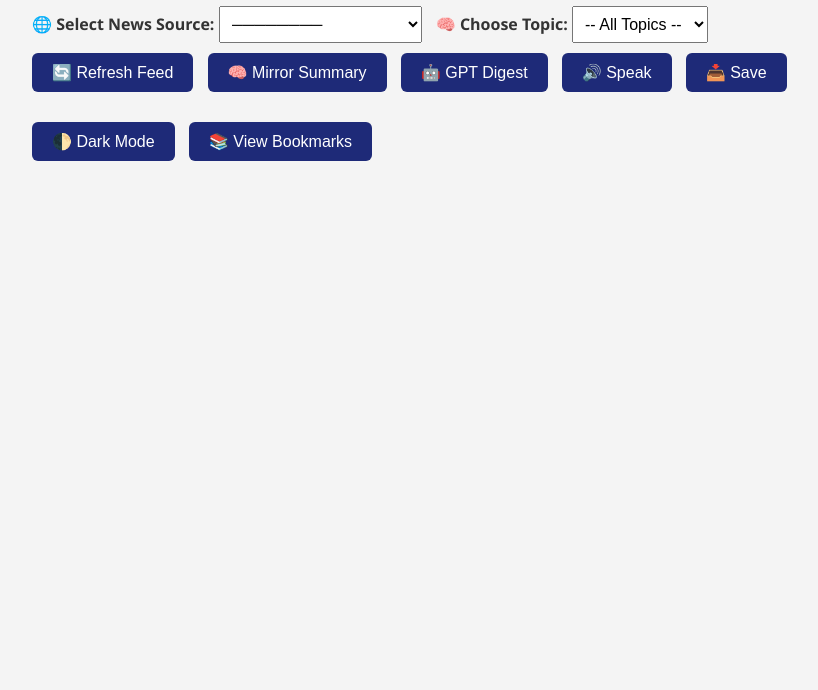
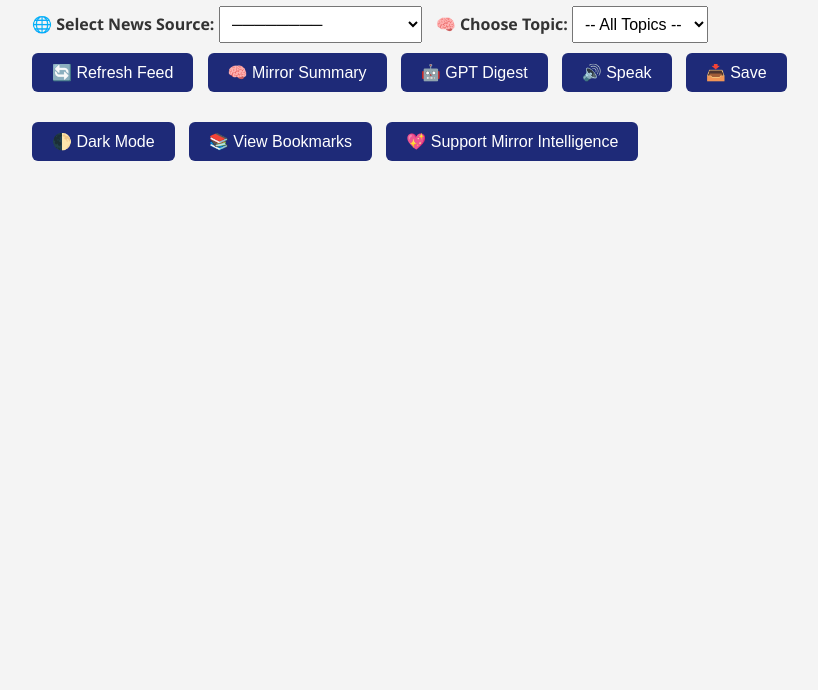
Before and after one commit to Healtime2025/Mirror-intelligence, a website: page index.html in a window 1280 px wide. Shown: the part 110-800 px from the top of the page, without its empty margins (208-1026 px from the left). Drawn offline with Linux system fonts and the light colour scheme.

Commit message:
Update index.html

```diff
--- a/index.html
+++ b/index.html
@@ -121,6 +121,8 @@
 <button onclick="saveToVisionFlow()">📥 Save</button>
 <button onclick="toggleDarkMode()">🌓 Dark Mode</button>
 <button onclick="viewBookmarks()">📚 View Bookmarks</button>
+<button onclick="window.location.href='subscribe.html'">💖 Support Mirror Intelligence</button>
+
 
 <div id="news-container"></div>
 <button id="prev-btn" onclick="showPrevPage()" style="display:none;">⬅️ Prev</button>
```
